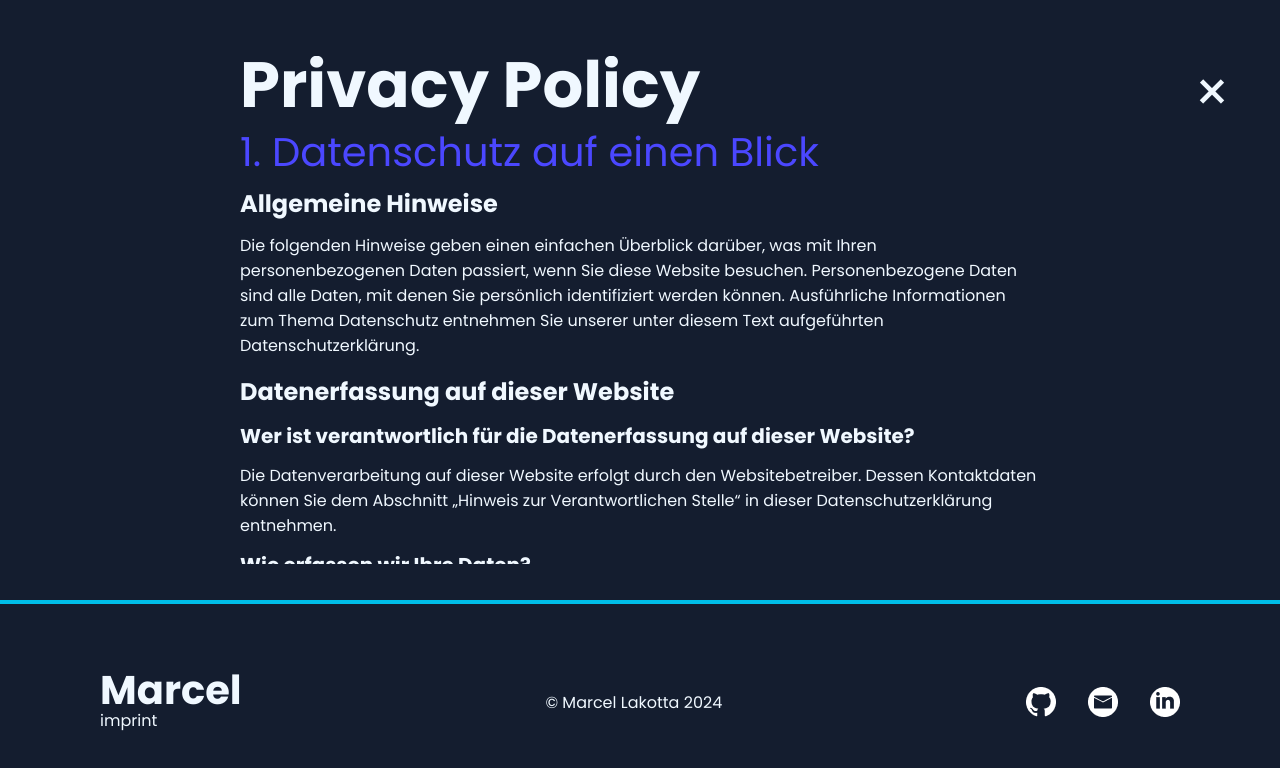
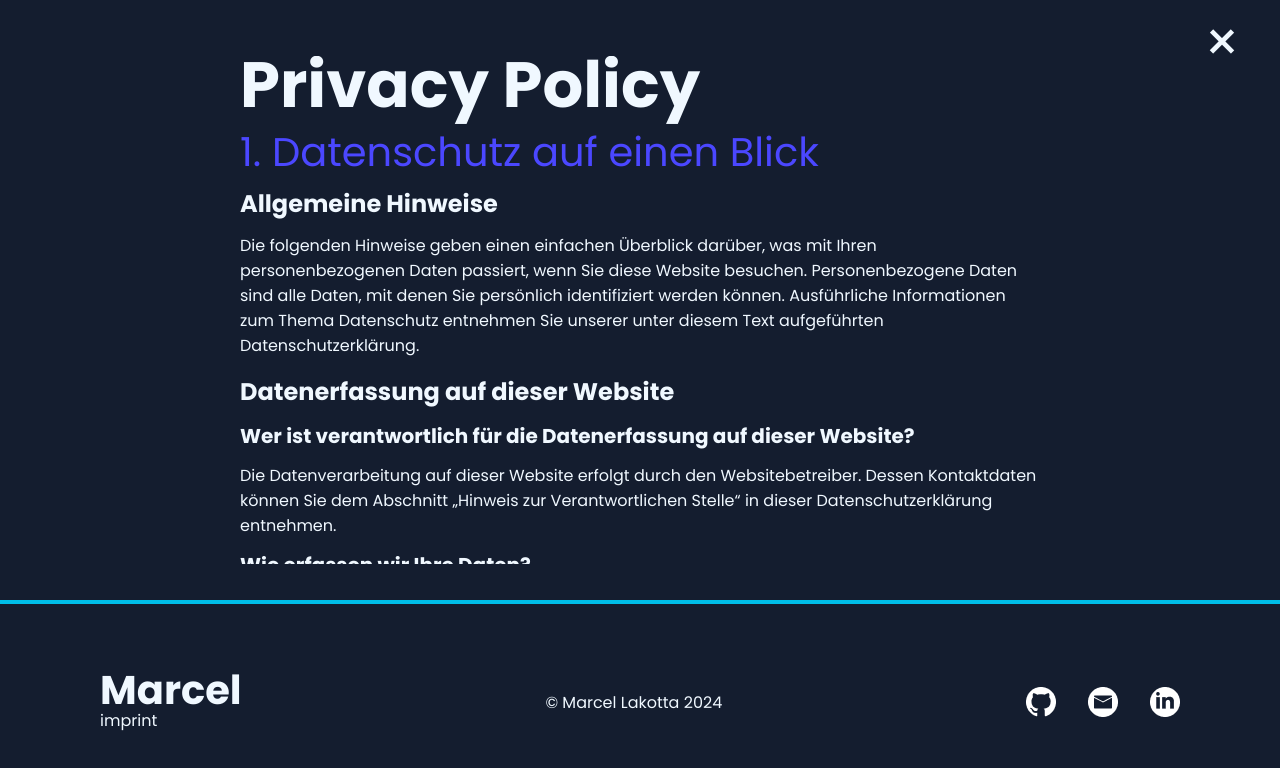
Before and after one commit to LakottaMa/MyPortfolio, an Angular app: page /privacy-policy in a window 1280 px wide. Shown: the top 768 px of the page. Built offline with nearby package versions, Linux system fonts and the light colour scheme.

Commit message:
Fixed routing of external links to legal topics

```diff
--- a/src/app/privacy-policy/privacy-policy.component.scss
+++ b/src/app/privacy-policy/privacy-policy.component.scss
@@ -6,7 +6,6 @@ section {
     flex-direction: column;
     height: calc(100dvh - 292px);
     overflow-y: scroll;
-
 }
 
 h1 {
@@ -35,13 +34,12 @@ p {
 .text-policy {
     height: 100%;
     max-width: 800px;
-
 }
 
 .close-button {
     position: fixed;
-    top: 50px;
-    right: 50px;
+    top: 0px;
+    right: 40px;
     text-align: center;
     a {
         height: 4rem;
```
Also changed, not shown: 1 other file (tests, documents, lock files or other folders).
